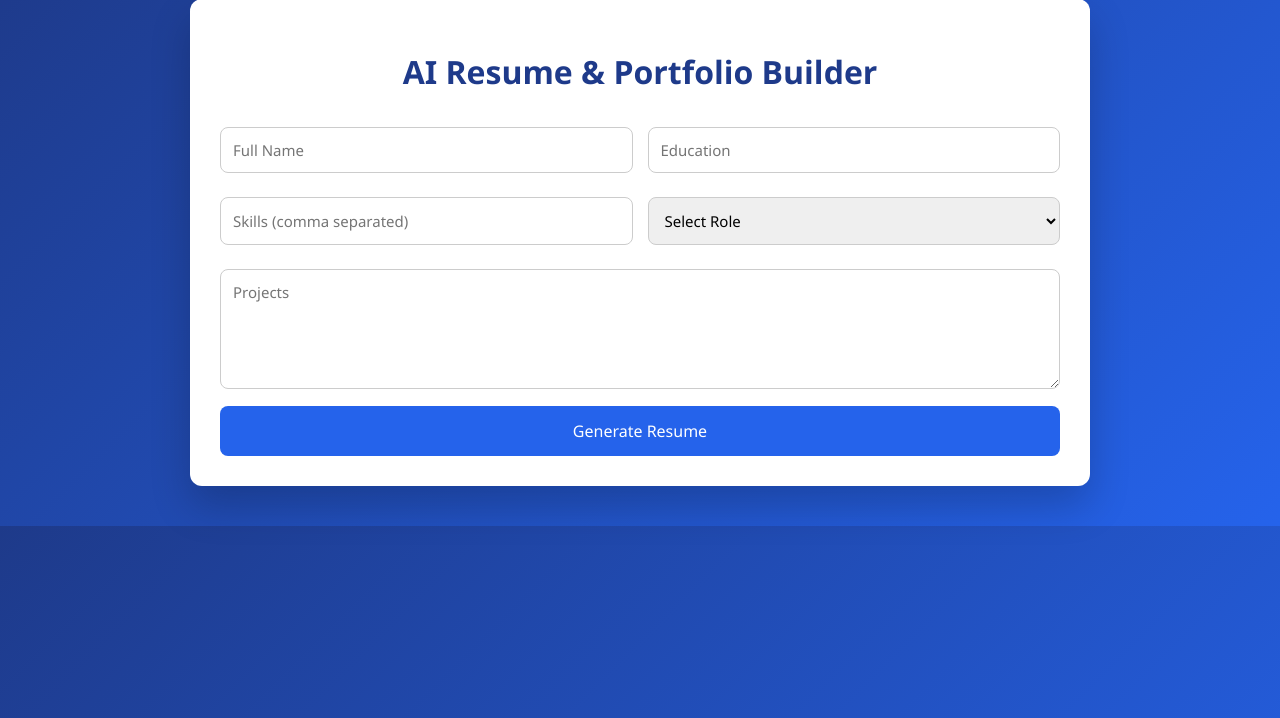
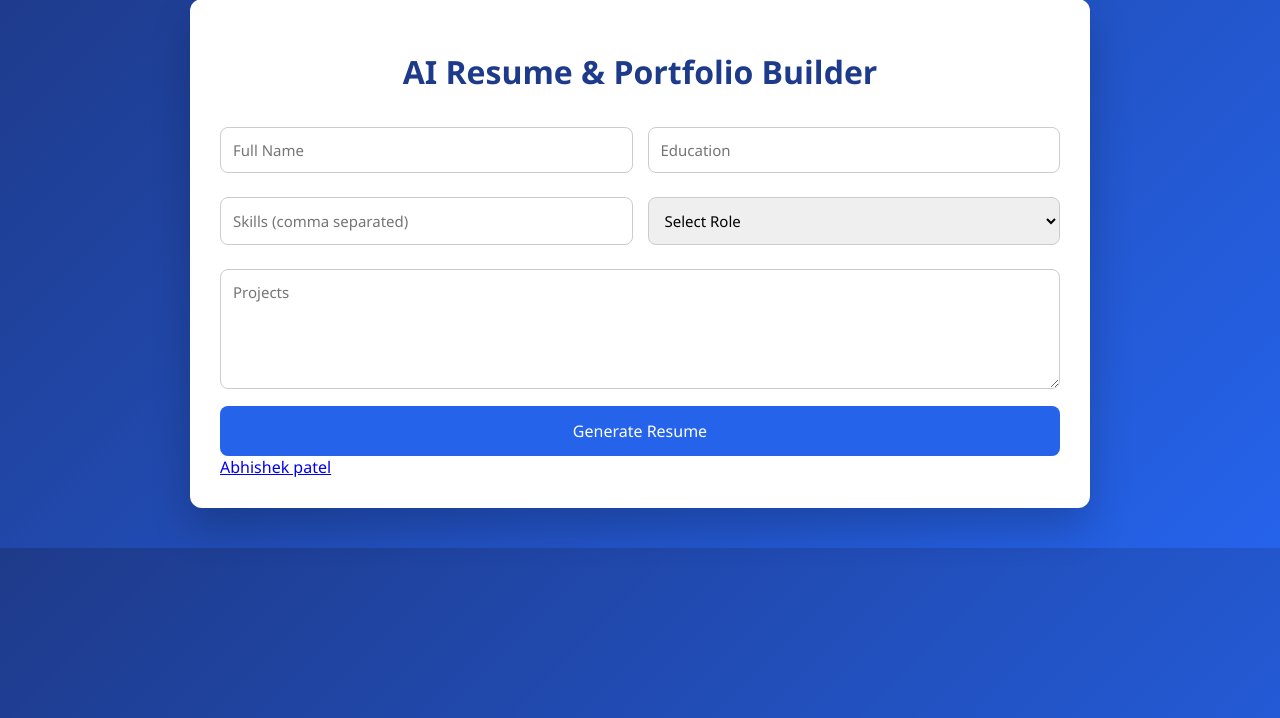
Before and after one commit to 24gcebit076/ai-resume-builder, a Flask app: page / in a window 1280 px wide. Shown: the part 41-759 px from the top of the page. Run offline with Flask 3, Linux system fonts and the light colour scheme; some libraries are stand-ins or nearby versions.

Commit message:
Insert LinkedIn profile badge in index.html
Added LinkedIn profile badge to the index.html template.

```diff
--- a/templates/index.html
+++ b/templates/index.html
@@ -30,7 +30,22 @@
     <textarea name="projects" placeholder="Projects" required></textarea>
 
     <button type="submit">Generate Resume</button>
+
 </form>
+   <script src="https://platform.linkedin.com/badges/js/profile.js" async defer></script>
+
+<div class="badge-base LI-profile-badge"
+data-locale="en_US"
+data-size="medium"
+data-theme="light"
+data-type="HORIZONTAL"
+data-vanity="abhishek-patel-94ab81328"
+data-version="v1">
+<a class="badge-base__link LI-simple-link"
+href="https://in.linkedin.com/in/abhishek-patel-94ab81328">
+Abhishek patel
+</a>
+</div>
 
 {% if resume %}
 <div class="output">
```
